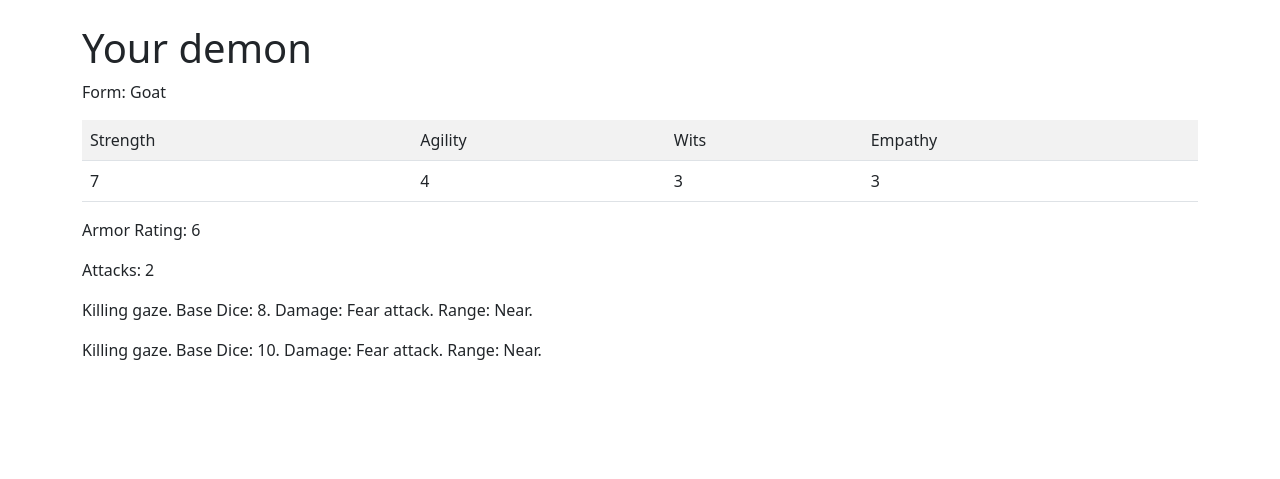
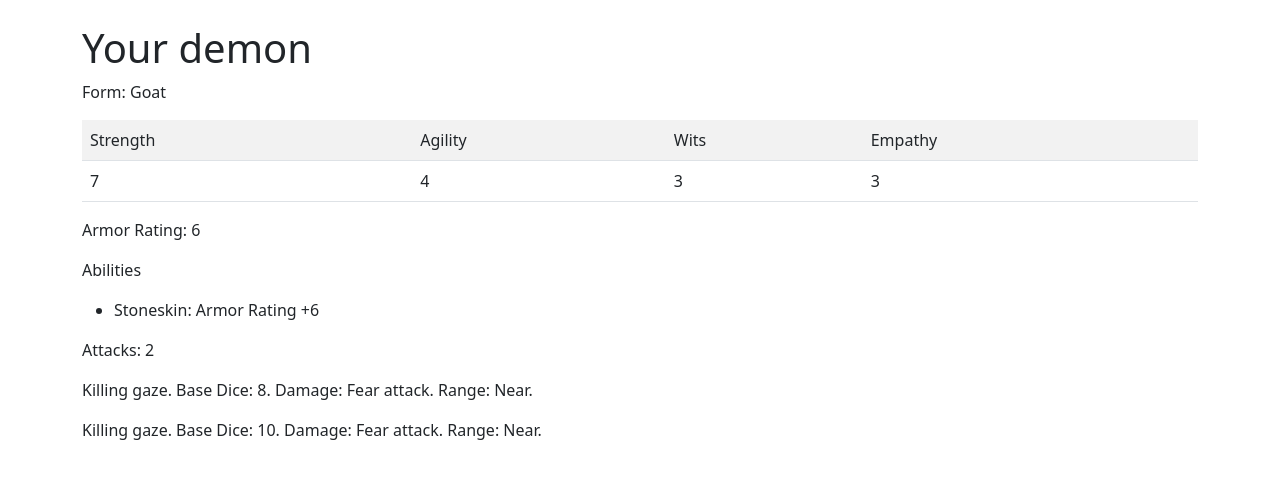
Before and after one commit to philippe-lemaire/forbidden_lands, a Django app: page /generate_demon/ in a window 1280 px wide. Shown: the part 56-535 px from the top of the page. Run offline with Django 3.2, Linux system fonts and the light colour scheme.

Commit message:
display abilities

```diff
--- a/demons/templates/demons/generate_demon.html
+++ b/demons/templates/demons/generate_demon.html
@@ -25,13 +25,20 @@
 
 <p>Armor Rating: {{ demon.armor }}</p>
 
+<p>Abilities</p>
+<ul>
+    {% for ability in demon.abilities %}
+    <li>{{ ability.0 }}: {{ ability.1 }} </li>
+    {% endfor %}
+</ul>
+
 <p>Attacks: {{demon.attacks|length}}</p>
 
 {%for attack in demon.attacks %}
 
 <p>{{attack}}</p>
+{% endfor %}
 
 
-{% endfor %}
 
 {% endblock %}
```
